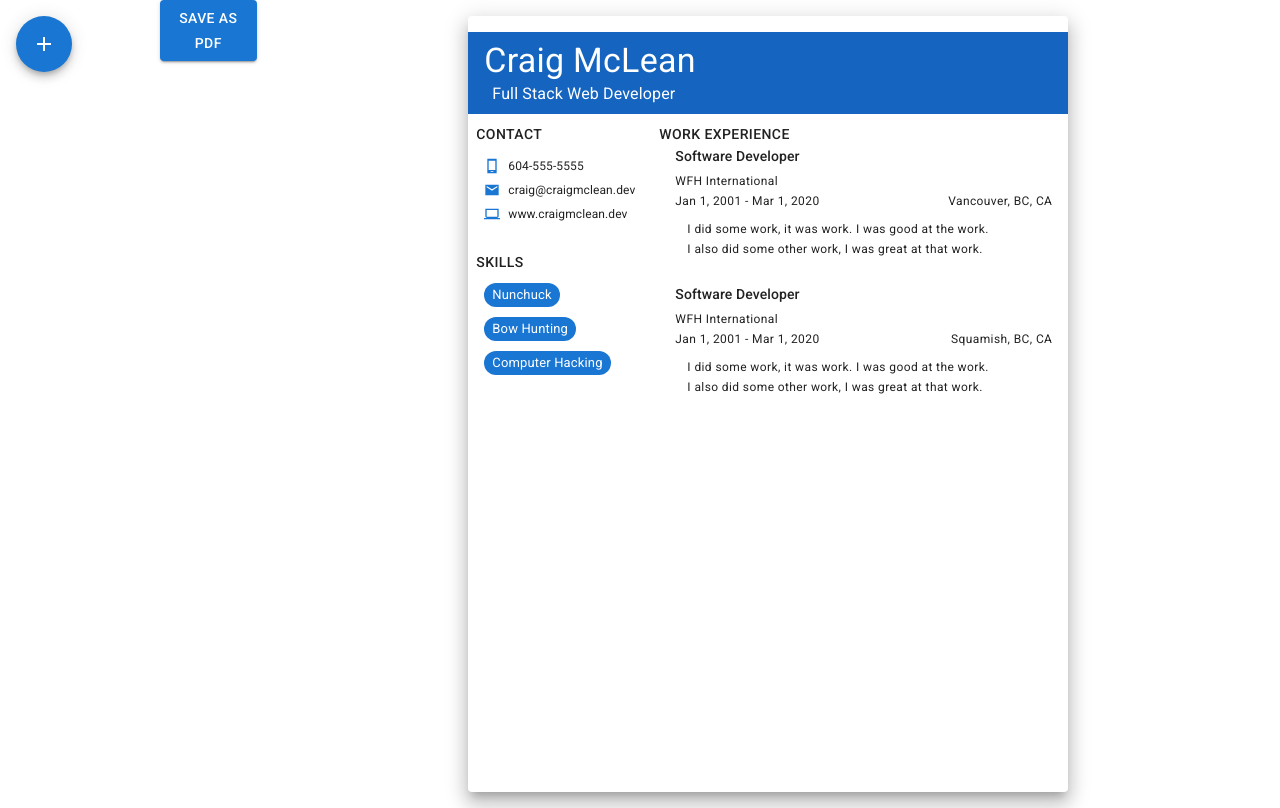
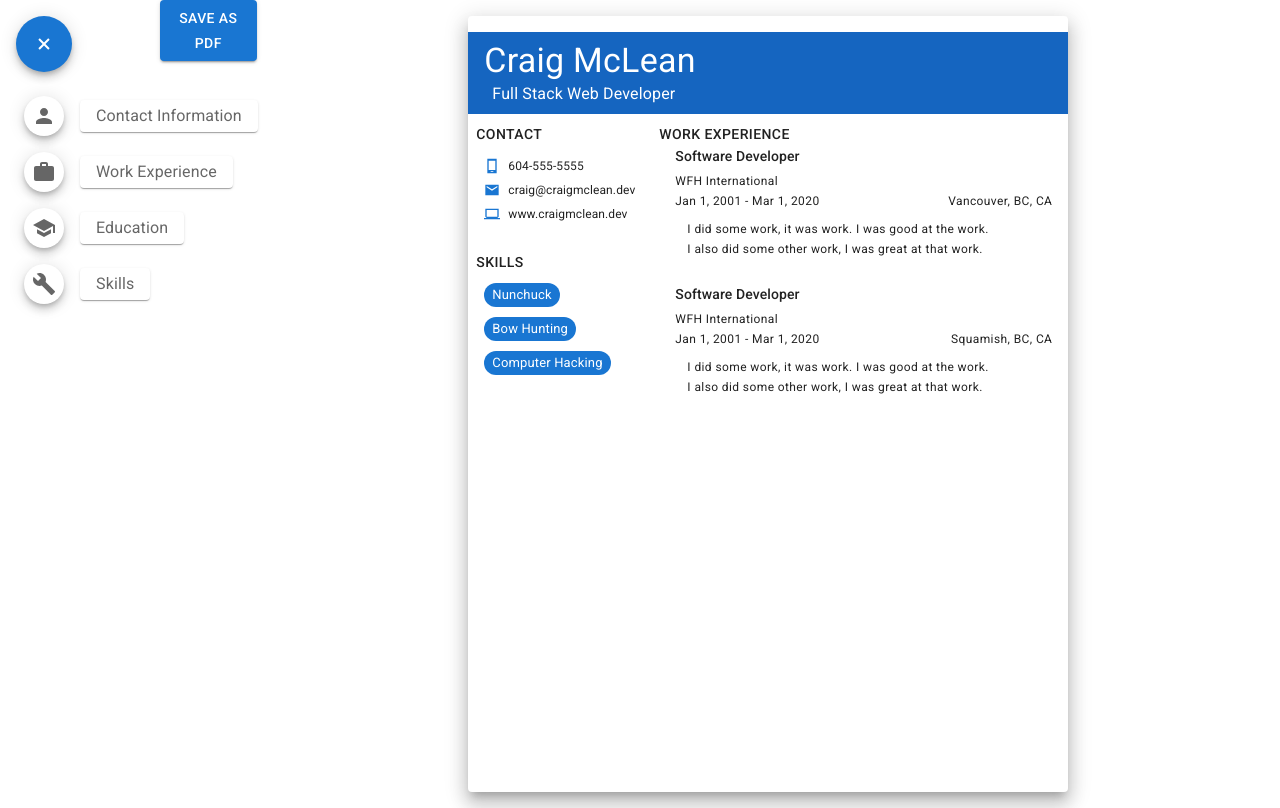
Before and after one commit to craigmclean39/cv-project-top, a React (Create React App) app: page / in a window 1280 px wide. Both pictures are taken after a click on the button "Add to Resume". Built offline with nearby package versions, Linux system fonts and the light colour scheme.

Commit message:
Stop SpeedDial from closing on mouseLeave reason
Also added Skills button to SpeedDial

```diff
--- a/src/components/AddDataButtons.js
+++ b/src/components/AddDataButtons.js
@@ -5,6 +5,7 @@ import EditContactForm from "./EditContactForm";
 import PersonIcon from "@mui/icons-material/Person";
 import WorkIcon from "@mui/icons-material/Work";
 import SchoolIcon from "@mui/icons-material/School";
+import BuildIcon from "@mui/icons-material/Build";
 
 const AddDataButtons = (props) => {
   const [open, setOpen] = useState(false);
@@ -19,8 +20,10 @@ const AddDataButtons = (props) => {
     }
   };
 
-  const handleClose = () => {
-    setOpen(false);
+  const handleClose = (e, reason) => {
+    if (reason !== "mouseLeave") {
+      setOpen(false);
+    }
   };
 
   const openEditContactInformationDialog = () => {
@@ -89,6 +92,19 @@ const AddDataButtons = (props) => {
             },
           }}
         />
+        <SpeedDialAction
+          key="Skills"
+          icon={<BuildIcon />}
+          tooltipTitle="Skills"
+          tooltipOpen
+          onClick={handleClose}
+          tooltipPlacement="right"
+          sx={{
+            "& .MuiSpeedDialAction-staticTooltipLabel": {
+              width: "max-content",
+            },
+          }}
+        />
       </SpeedDial>
       <EditContactForm
         open={contactOpen}
```
